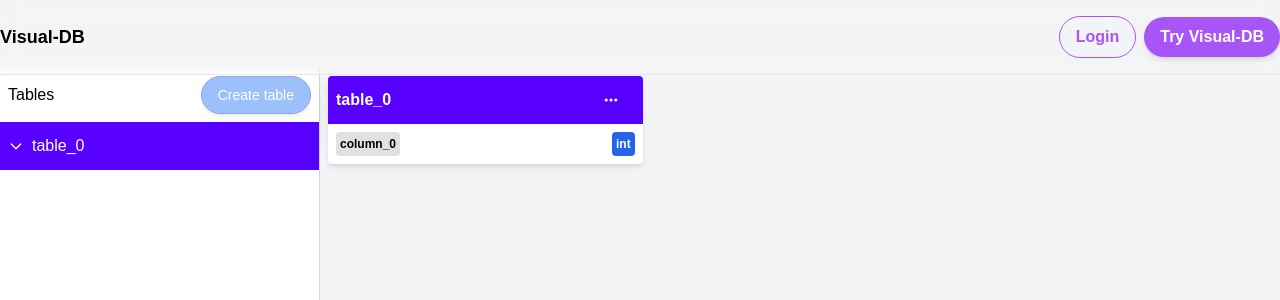
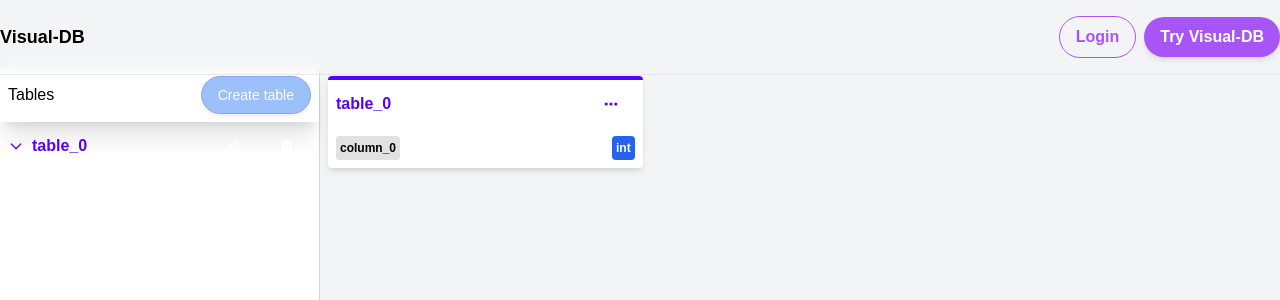
Before and after one commit to thakurthegr8/visual-db, a Next.js app: page /playground in a window 1280 px wide. Both pictures are taken after a click on the button "Create table". Shown: the top 300 px of the page. Built offline with nearby package versions, Linux system fonts and the light colour scheme.

Commit message:
new changes

```diff
--- a/components/Playground/Playground.tsx
+++ b/components/Playground/Playground.tsx
@@ -112,8 +112,8 @@
         loading ? <div className="h-full w-full col-span-3  border-accent-gray  bg-accent-gray-light rounded animate-pulse"></div> :
           <Masonry
             breakpointCols={cols}
-            className="flex col-span-3 gap-2 p-2 dark:bg-accent-gray"
-            columnClassName="flex flex-col gap-y-2"
+            className="flex col-span-3 gap-3 p-2 dark:bg-accent-gray"
+            columnClassName="flex flex-col gap-y-3"
           >
             {database.map((table, index) => (
               <TableModel key={index} tableData={table} />
--- a/components/TableEditor/TableEditor.module.css
+++ b/components/TableEditor/TableEditor.module.css
@@ -5,10 +5,10 @@
     @apply p-1 text-slate-900 rounded outline-none focus:ring-2 focus:ring-offset-blue-600;
 }
 .tableNameDisclosureButton{
-    @apply font-medium text-white flex items-center justify-center space-x-2;
+    @apply font-semibold text-inherit  flex items-center justify-center space-x-2;
 }
 .setEditModeButton{
-    @apply shadow-none hover:bg-black hover:bg-opacity-10 active:bg-opacity-25 text-inherit;
+    @apply shadow-none hover:bg-black hover:bg-opacity-10 active:bg-opacity-25 text-white;
 }
 .columns{
     @apply divide-y dark:divide-black  transition-all text-xs;
@@ -20,7 +20,7 @@
     @apply flex justify-between items-center px-2 py-2;
 }
 .deleteTableButton{
-    @apply shadow-none hover:bg-black hover:bg-opacity-10 active:bg-opacity-25 text-inherit;
+    @apply shadow-none hover:bg-black hover:bg-opacity-10 active:bg-opacity-25 text-white;
 }
 .addColumnButton{
     @apply  border bg-fuchsia-500 text-white border-fuchsia-900 rounded-full shadow-none active:transform-none active:bg-fuchsia-900 active:text-white hover:bg-fuchsia-600;
--- a/components/TableEditor/TableEditor.tsx
+++ b/components/TableEditor/TableEditor.tsx
@@ -7,7 +7,7 @@
 import DropDown from "../DropDown/DropDown";
 import { DatabaseContext } from "../Playground/Playground";
 import { addColumn, updateColor, updateTableName, deleteTable } from "../../runnables/table_runnables";
-import { colorGenerator } from "../../generators/generators_color";
+import { colorGenerator, colorGeneratorWithBg } from "../../generators/generators_color";
 import tableEditorStyles from "./TableEditor.module.css";
 
 interface Props {
@@ -34,7 +34,7 @@
               }
             }} onChange={e => updateName(e.target.value)} value={updatedName} placeholder="Enter table name..." className={tableEditorStyles.tableNameEditor} />
               : <Disclosure.Button><div className={tableEditorStyles.tableNameDisclosureButton}><span className={`${open ? "rotate-180" : "rotate-0"} transition-all`}><Chevron /></span>
-                <span>{name}</span>
+                <span className="text-inherit">{name}</span>
               </div>
               </Disclosure.Button>
           }
@@ -58,7 +58,7 @@
             </TableContext.Provider>
             <div className={tableEditorStyles.tableActions}>
               <DropDown alignment="right" title="Table Colors" mainIcon={ColorSwatch}>
-                <div className="grid grid-cols-4 gap-2">{colors.map((item, index) => <Menu.Item onClick={() => updateColor(item, database, updateDatabase, id)} as="button" className={tableEditorStyles.colorSelectorButton} style={colorGenerator(item)} key={index}></Menu.Item>)}</div>
+                <div className="grid grid-cols-4 gap-2">{colors.map((item, index) => <Menu.Item onClick={() => updateColor(item, database, updateDatabase, id)} as="button" className={tableEditorStyles.colorSelectorButton} style={colorGeneratorWithBg(item)} key={index}></Menu.Item>)}</div>
               </DropDown>
               <button onClick={() => addColumn(database, updateDatabase, columns, id)} className={`btn ${tableEditorStyles.addColumnButton}`}>Add Column</button>
             </div>
--- a/components/TableModel/TableModel.tsx
+++ b/components/TableModel/TableModel.tsx
@@ -3,6 +3,7 @@
 import { tableSchema } from '../../types/Table';
 import DialogBox from '../DialogBox/DialogBox';
 import { Dialog } from '@headlessui/react';
+import { colorGenerator } from '../../generators/generators_color';
 interface Props {
     tableData: tableSchema;
 }
@@ -54,7 +55,7 @@
     const [isDialogOpen, setDialogOpen] = useState(false);
     return (
         <div className="column-layout transition row-span-1 dark:bg-black bg-white dark:bg-opacity-40 shadow-md dark:shadow-xl rounded-b rounded">
-            <div className="rounded-t p-2 text-white font-semibold bg-opacity-30 flex justify-between items-center" style={{ backgroundColor: tableData.color }}>
+            <div className="rounded-t p-2 text-white font-semibold bg-opacity-30 flex justify-between items-center" style={{...colorGenerator(tableData.color),borderTop:"4px solid"}}>
                 <span>{tableData.name}</span>
                 <button onClick={() => setDialogOpen(true)} className="btn shadow-none hover:bg-black hover:bg-opacity-10 active:bg-opacity-25 text-inherit"><Actions /></button>
                 <DialogBox isDialogOpen={isDialogOpen} setDialogOpen={setDialogOpen} >
--- a/generators/generators_color.ts
+++ b/generators/generators_color.ts
@@ -1,6 +1,13 @@
 export const colorGenerator = (colorName: string) => {
     return {
-      backgroundColor: colorName,
-      borderColor: colorName
+      borderColor: colorName,
+      color:colorName,
     }
   }
+  export const colorGeneratorWithBg= (colorName: string) => {
+    return {
+      borderColor: colorName,
+      color:colorName,
+      backgroundColor:colorName
+    }
+  }
```
